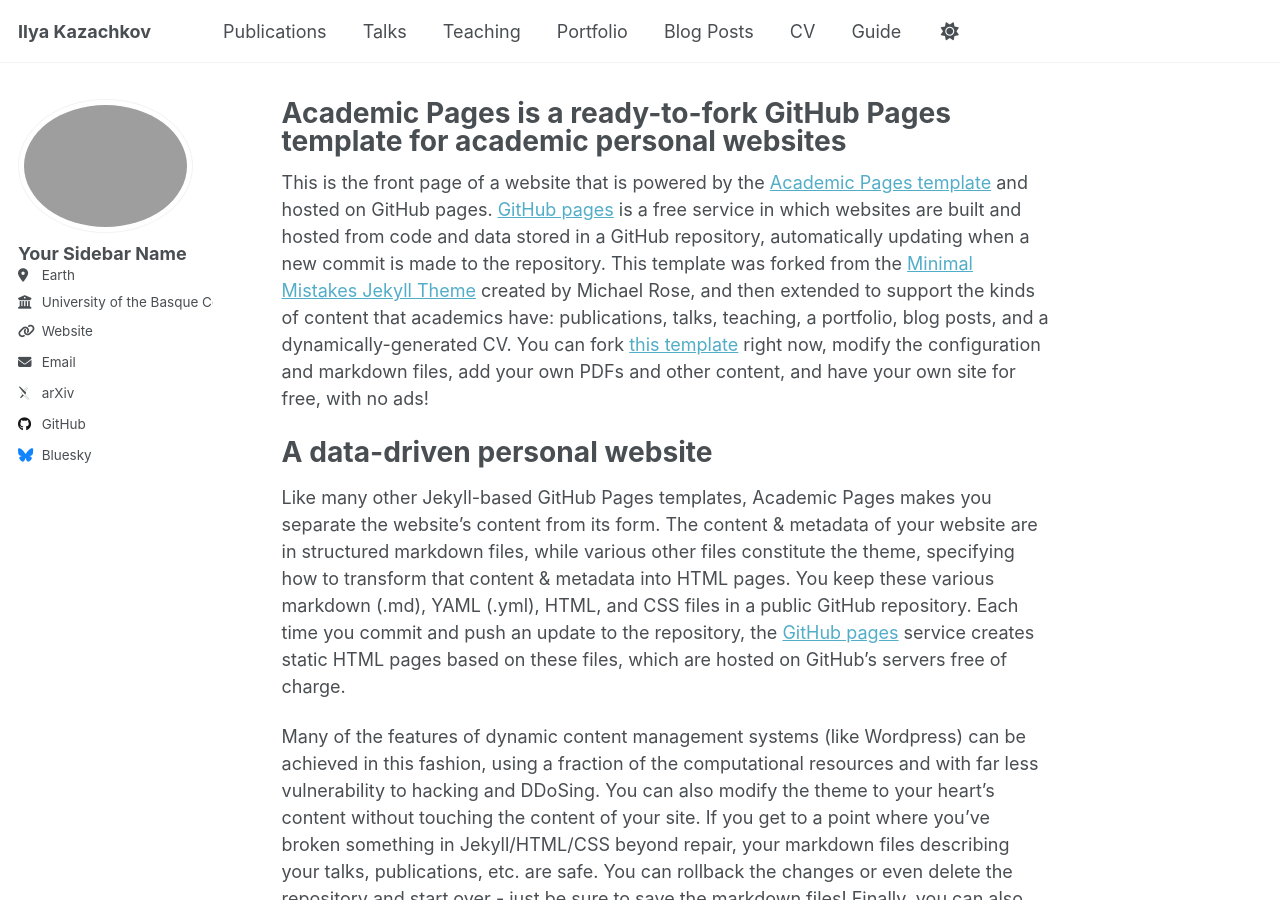
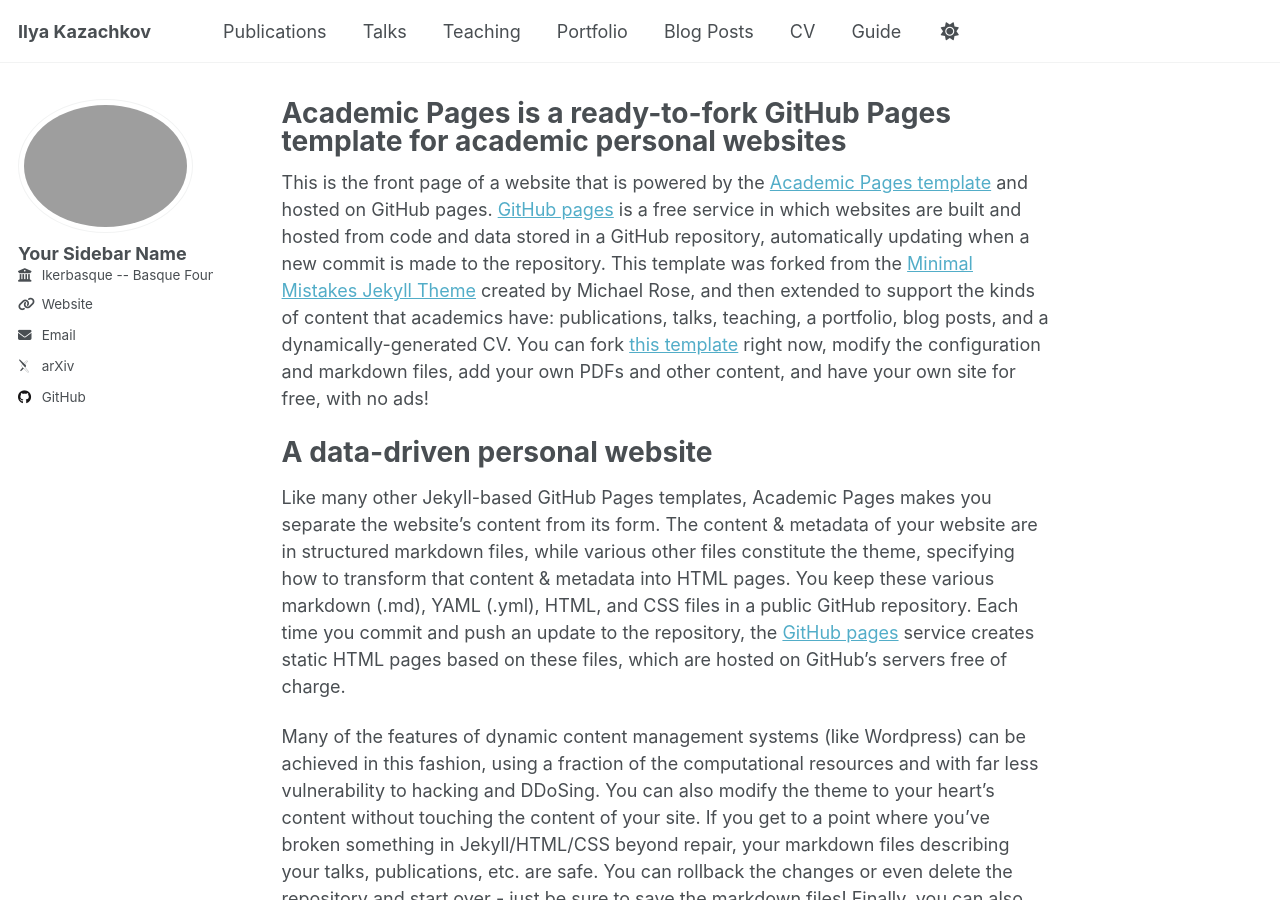
Before and after one commit to ilyakazachkov/ilyakazachkov.github.io, a Jekyll site: the page built from _pages/about.md, in a window 1280 px wide and 900 px high. Built offline with Jekyll 4.4.1, drawn with Linux system fonts in a browser that asks for light colours; some web fonts are replaced.

Commit message:
Update _config.yml

```diff
--- a/_config.yml
+++ b/_config.yml
@@ -23,9 +23,7 @@ author:
   avatar           : "ilya.jpg"
   name             : "Your Sidebar Name"
   pronouns         : # example: "she/her"
-  location         : "Earth"
   employer         : "Ikerbasque -- Basque Foundation for Science"
-  employer         : "University of the Basque Country UPV/EHU"
   uri              : https://www.ikerbasque.net/en/ilya-kazachkov # URL
   email            : "ilya.kazachkov[at]ehu.eus"
 
@@ -41,7 +39,7 @@ author:
   stackoverflow    : # User number or user number and name (i.e., use "1" or "1/jeff-atwood")
 
   # Social media
-  bluesky          : "bsky.app" # Replace this with you Bluesky username
+  bluesky          : # Replace this with you Bluesky username
   facebook         : # Username
   flickr           : # Username
   foursquare       : # Username
```
